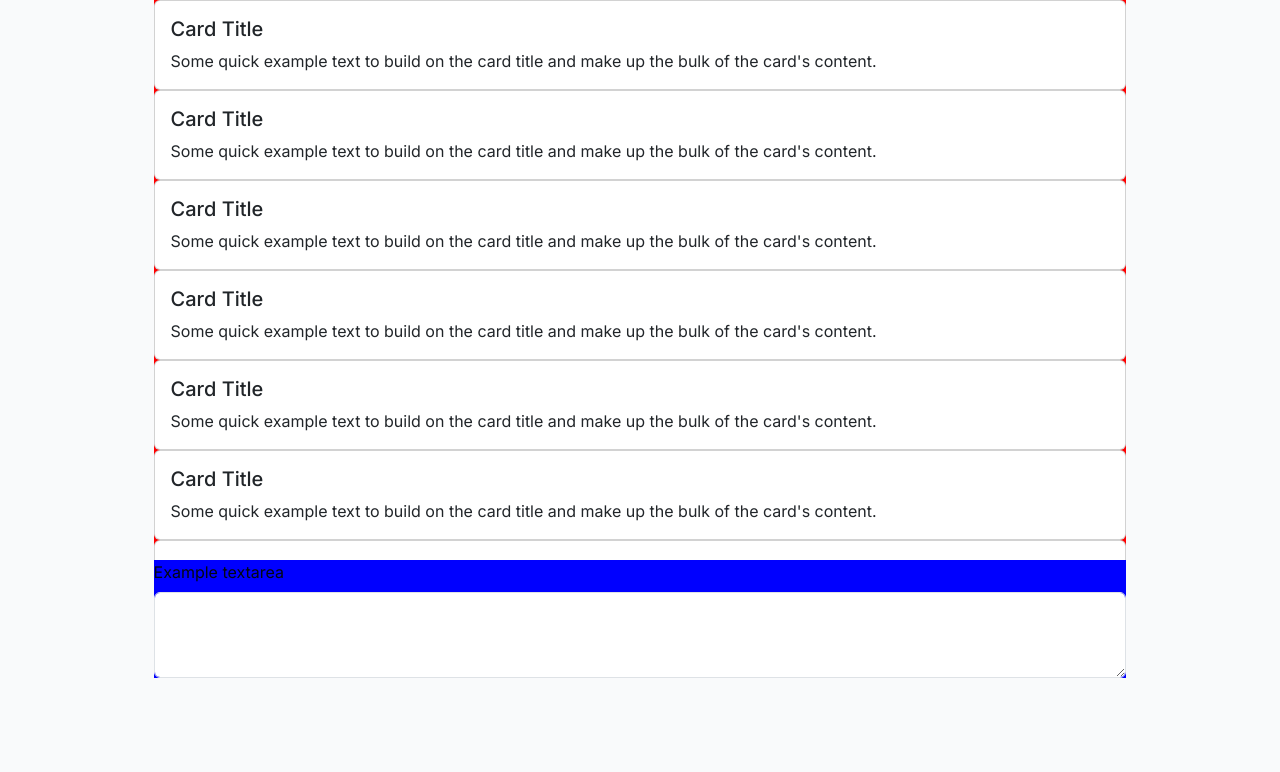
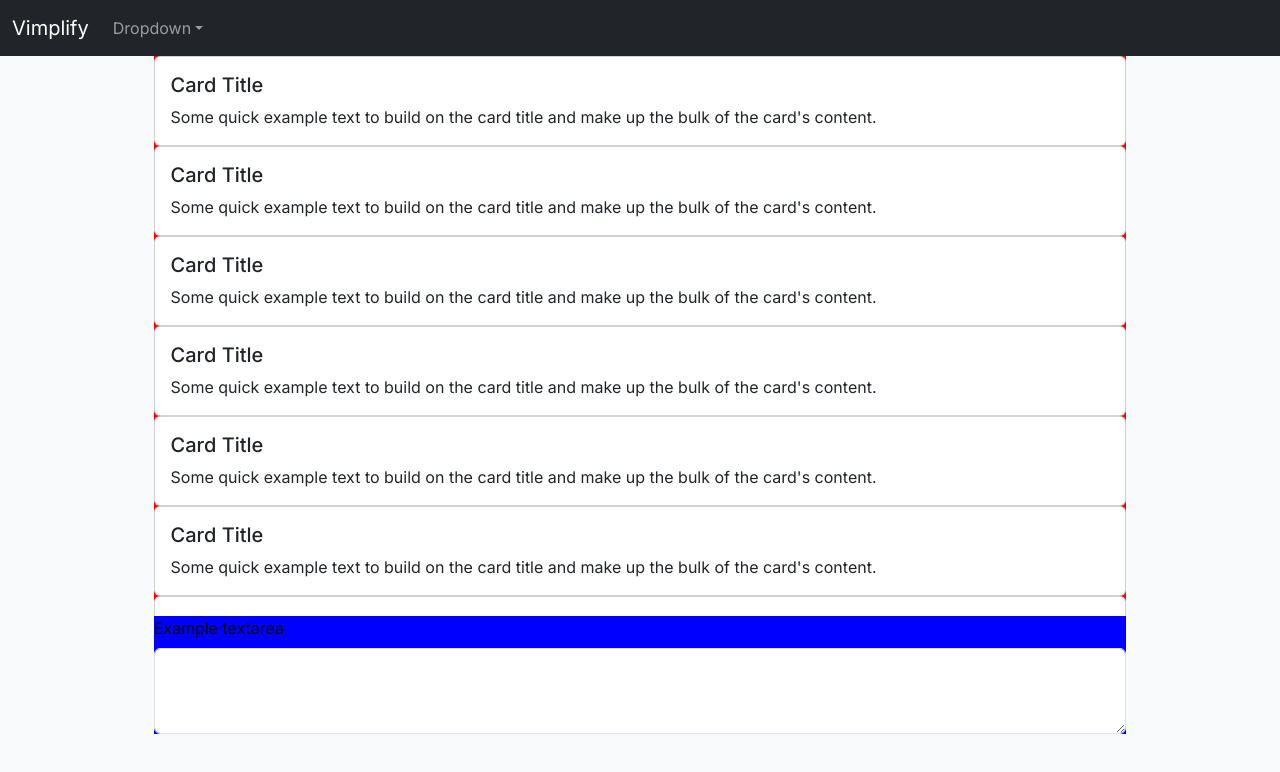
Before and after one commit to neskech/Tartan-Hacks-2024, a Next.js app: page / in a window 1280 px wide. Shown: the top 772 px of the page. Built offline with nearby package versions, Linux system fonts and the light colour scheme.

Commit message:
add header

```diff
--- /dev/null
+++ b/src/components/Header.tsx
@@ -0,0 +1,34 @@
+import Container from 'react-bootstrap/Container';
+import Nav from 'react-bootstrap/Nav';
+import Navbar from 'react-bootstrap/Navbar';
+import NavDropdown from 'react-bootstrap/NavDropdown';
+
+//stolen from bootstrap docs
+function DarkNavbar() {
+  return (
+    <Navbar variant="dark" bg="dark" expand="lg">
+      <Container fluid>
+        <Navbar.Brand href="#home">Vimplify</Navbar.Brand>
+        <Navbar.Toggle aria-controls="navbar-dark-example" />
+        <Navbar.Collapse id="navbar-dark-example">
+          <Nav>
+            <NavDropdown
+              id="nav-dropdown-dark-example"
+              title="Dropdown"
+              menuVariant="dark"
+            >
+              <NavDropdown.Item href="#action/3.1">Toggle GPT</NavDropdown.Item>
+              <NavDropdown.Item href="#action/3.2">
+                Toggle Music
+              </NavDropdown.Item>
+              <NavDropdown.Item href="#action/3.3">Toggle Images</NavDropdown.Item>
+              <NavDropdown.Divider />
+            </NavDropdown>
+          </Nav>
+        </Navbar.Collapse>
+      </Container>
+    </Navbar>
+  );
+}
+
+export default DarkNavbar;
--- a/src/pages/index.tsx
+++ b/src/pages/index.tsx
@@ -4,12 +4,14 @@ import "bootstrap/dist/css/bootstrap.min.css";
 import { Inter } from "next/font/google";
 
 import DisplayCard from "~/components/DisplayCard";
+import DarkNavbar from "~/components/Header";
 
 const inter = Inter({ subsets: ["latin"] });
-
+//Form stolen from bootstrap docs
 export default function Home() {
   return (
     <main className={`${inter.className} bg-gray-50 text-gray-950`}>
+      <DarkNavbar></DarkNavbar>
       <div className={styles.homebody}>
         <div className={styles.center_div}>
           <div className={styles.cards_scroll}>
```
